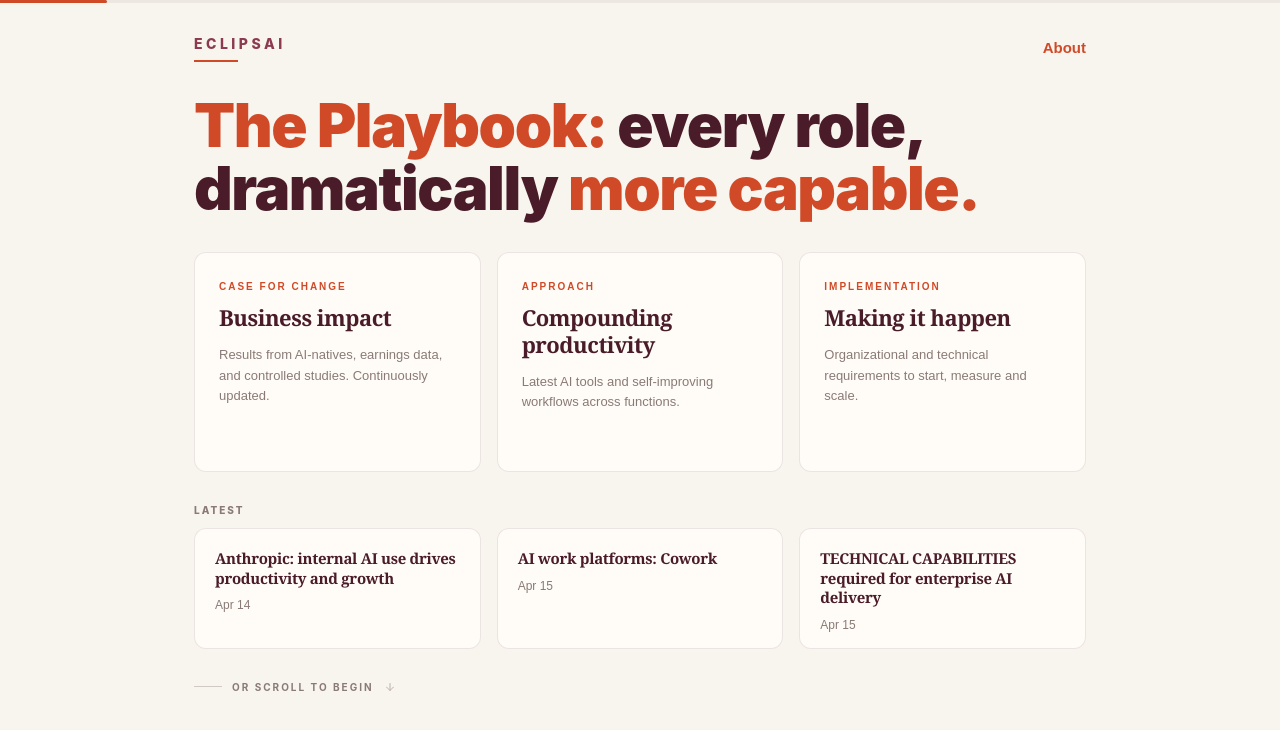
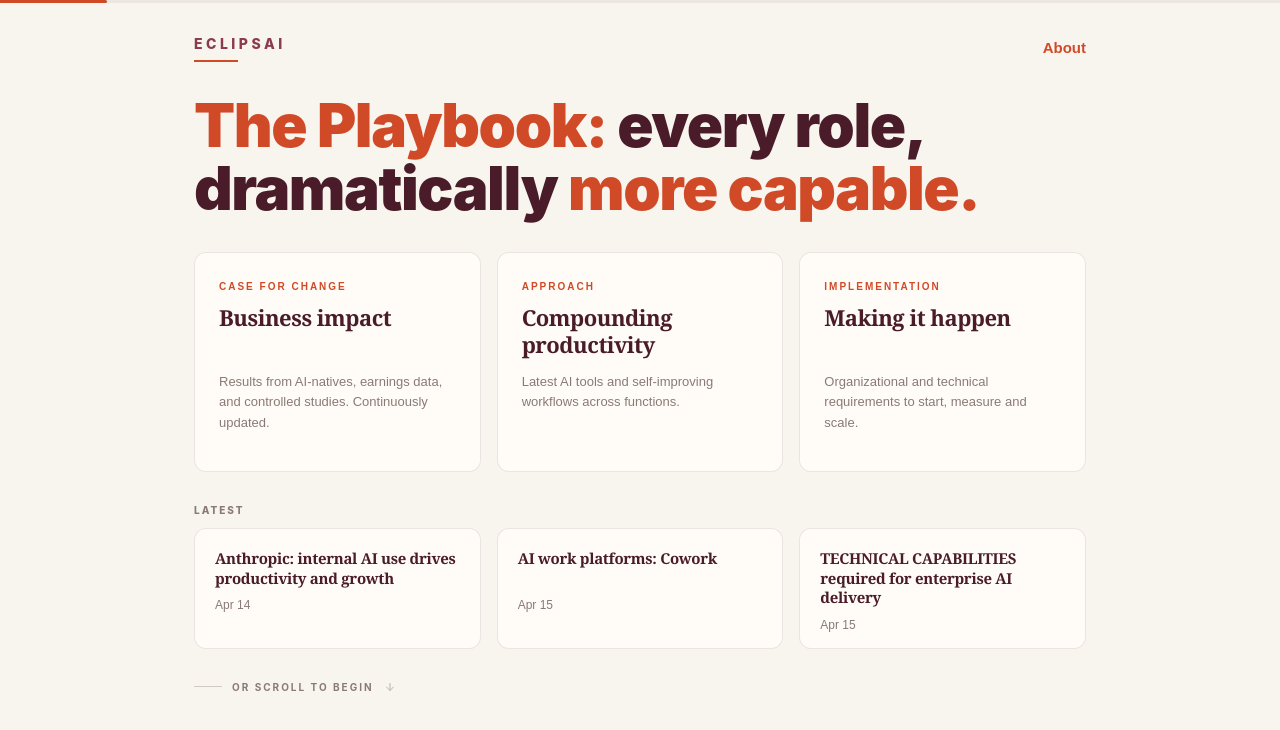
Before and after one commit to ChipAlexandru/Eclipsaiv2, a Next.js app: page / in a window 1280 px wide. Shown: the top 730 px of the page. Built offline with nearby package versions, Linux system fonts and the light colour scheme.

Commit message:
Home: align subtext across cards by reserving 2-line title space
Both chapter cards and Latest cards now reserve two lines on the title,
so blurbs and dates sit at the same y regardless of whether any given
title wraps.

Co-Authored-By: Claude Opus 4.6 <noreply@anthropic.com>

```diff
--- a/src/views/HomePage.jsx
+++ b/src/views/HomePage.jsx
@@ -123,6 +123,9 @@ export function HomePage({ shelf, onNavigate, onOpenAbout }) {
                 fontSize: 22, fontWeight: 800, color: C.text,
                 lineHeight: 1.22, letterSpacing: -0.5, marginBottom: 14,
                 fontFamily: FONT.serif,
+                // Reserve two lines so blurbs align across cards whether
+                // the title wraps or not.
+                minHeight: "2.44em",
               }}>
                 {f.title}
               </div>
@@ -175,6 +178,9 @@ export function HomePage({ shelf, onNavigate, onOpenAbout }) {
                   lineHeight: 1.3, letterSpacing: -0.3,
                   fontFamily: FONT.serif,
                   marginBottom: 10,
+                  // Reserve two lines so the date row aligns across cards
+                  // whether the title wraps or not.
+                  minHeight: "2.6em",
                 }}>
                   {s.title}
                 </div>
```
